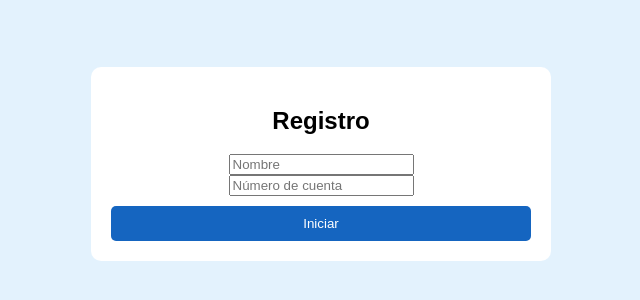
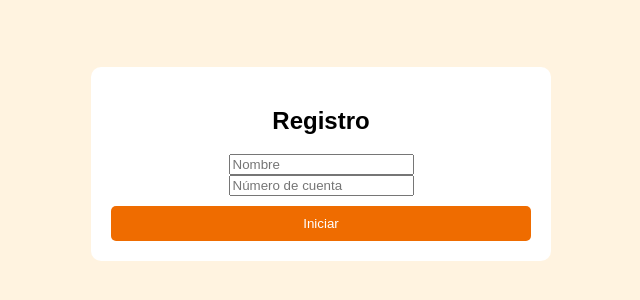
Before and after one commit to docereservercontact-create/Evaluaciones-V1.2, a plain HTML site: page index.html in a window 1280 px wide. Shown: the part 244-544 px from the top of the page, without its empty margins (319-959 px from the left). Drawn offline with Linux system fonts and the light colour scheme.

Commit message:
Update index.html

```diff
--- a/index.html
+++ b/index.html
@@ -4,9 +4,9 @@
 <meta charset="UTF-8">
 <title>Examen con Temporizador</title>
 <style>
-body {font-family: Arial;background:#e3f2fd;display:flex;justify-content:center;align-items:center;height:100vh;}
+body {font-family: Arial;background:#fff3e0;display:flex;justify-content:center;align-items:center;height:100vh;}
 .container {background:white;padding:20px;border-radius:10px;width:420px;text-align:center;}
-button {margin-top:10px;padding:10px;width:100%;background:#1565c0;color:white;border:none;border-radius:5px;}
+button {margin-top:10px;padding:10px;width:100%;background:#ef6c00;color:white;border:none;border-radius:5px;}
 #timer {font-weight:bold;color:#d32f2f;}
 </style>
 </head>
```
